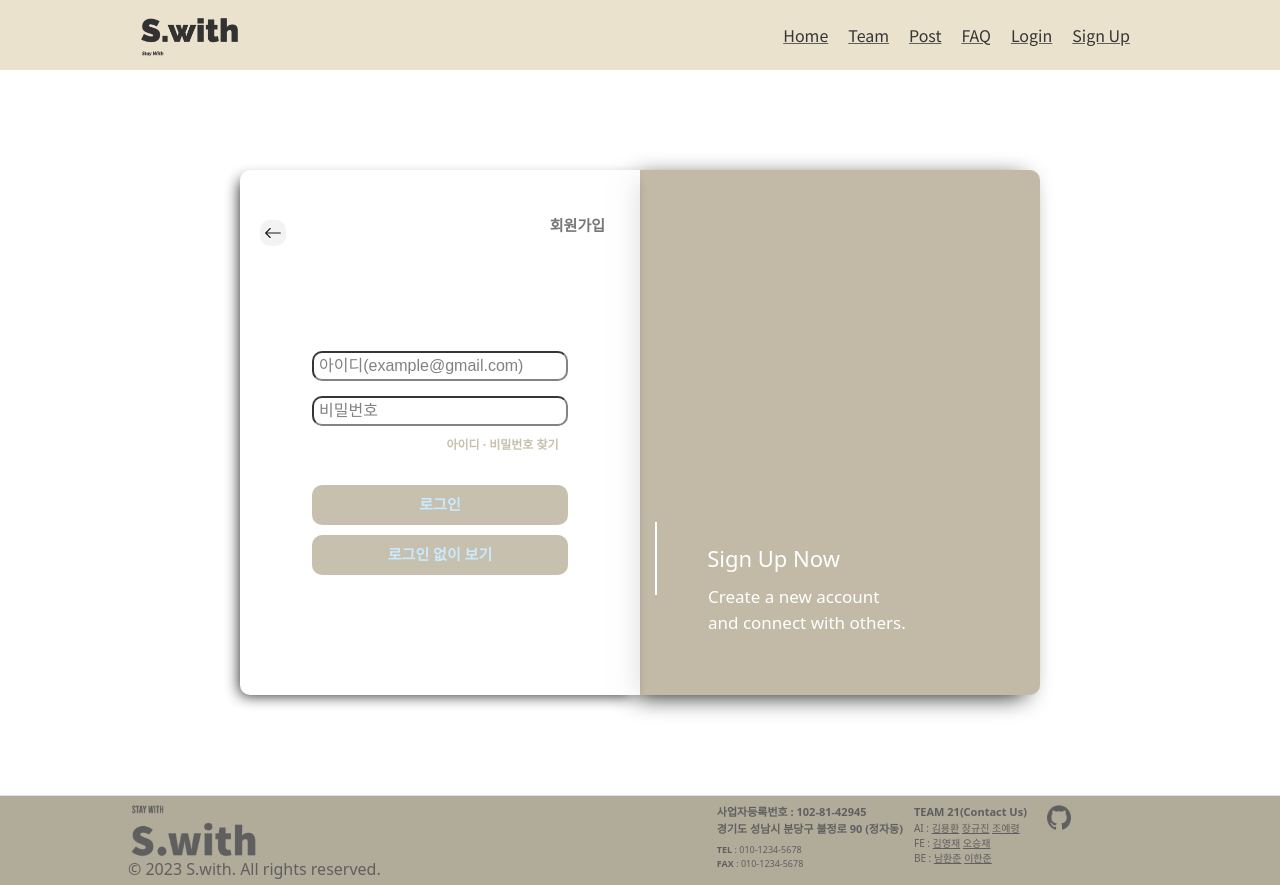
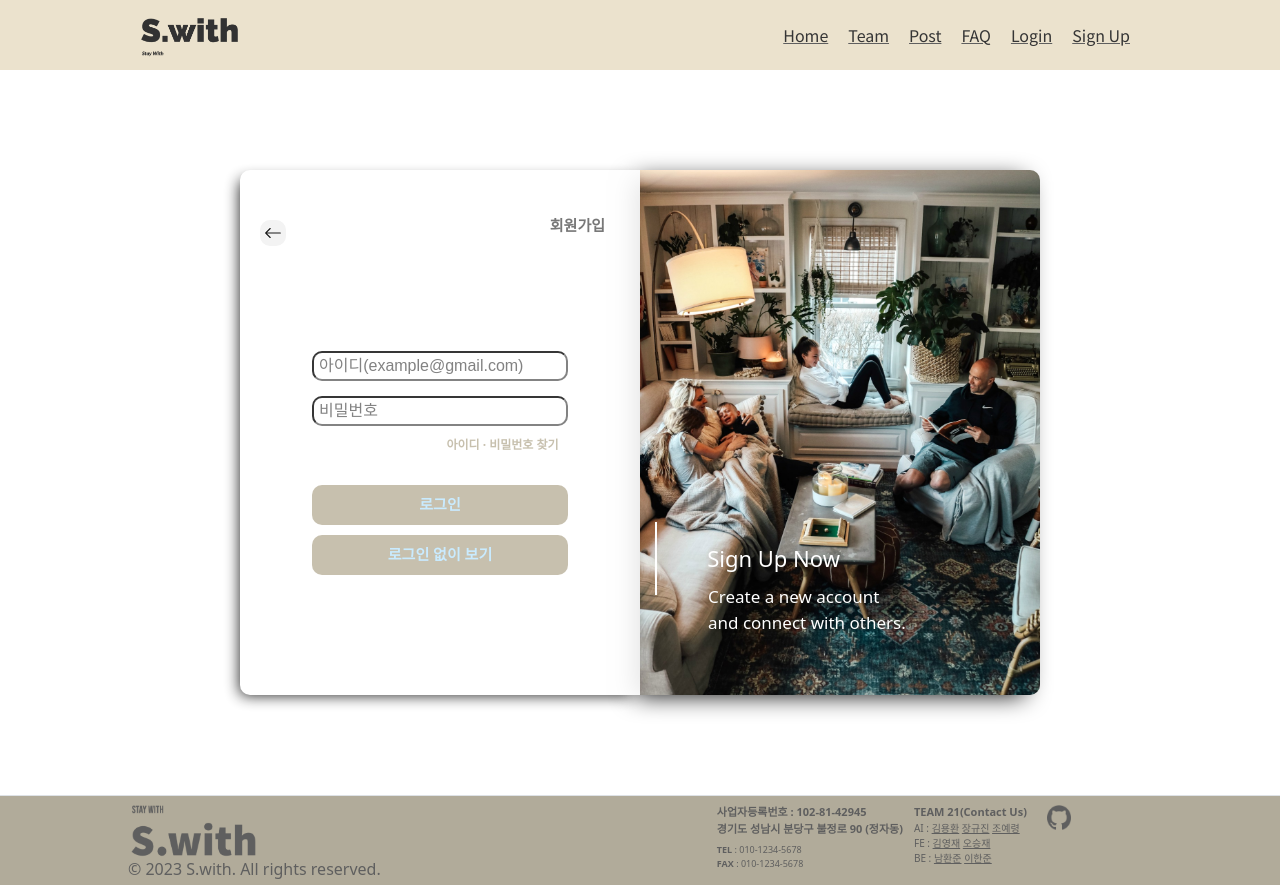
Before and after one commit to Yjason-K/AIVLE_BigProject_Swith, a React (Create React App) app: page /login in a window 1280 px wide. Built offline with nearby package versions, Linux system fonts and the light colour scheme.

Commit message:
style - login.css 수정

```diff
--- a/src/style/login.css
+++ b/src/style/login.css
@@ -157,3 +157,8 @@
     background-color : #B1AB9A;
     color: rgb(255, 255, 255);
   }
+
+.loginArea_right{
+    background-image: url('../img/hf.jpeg');
+    background-size: 100%;
+}
```
